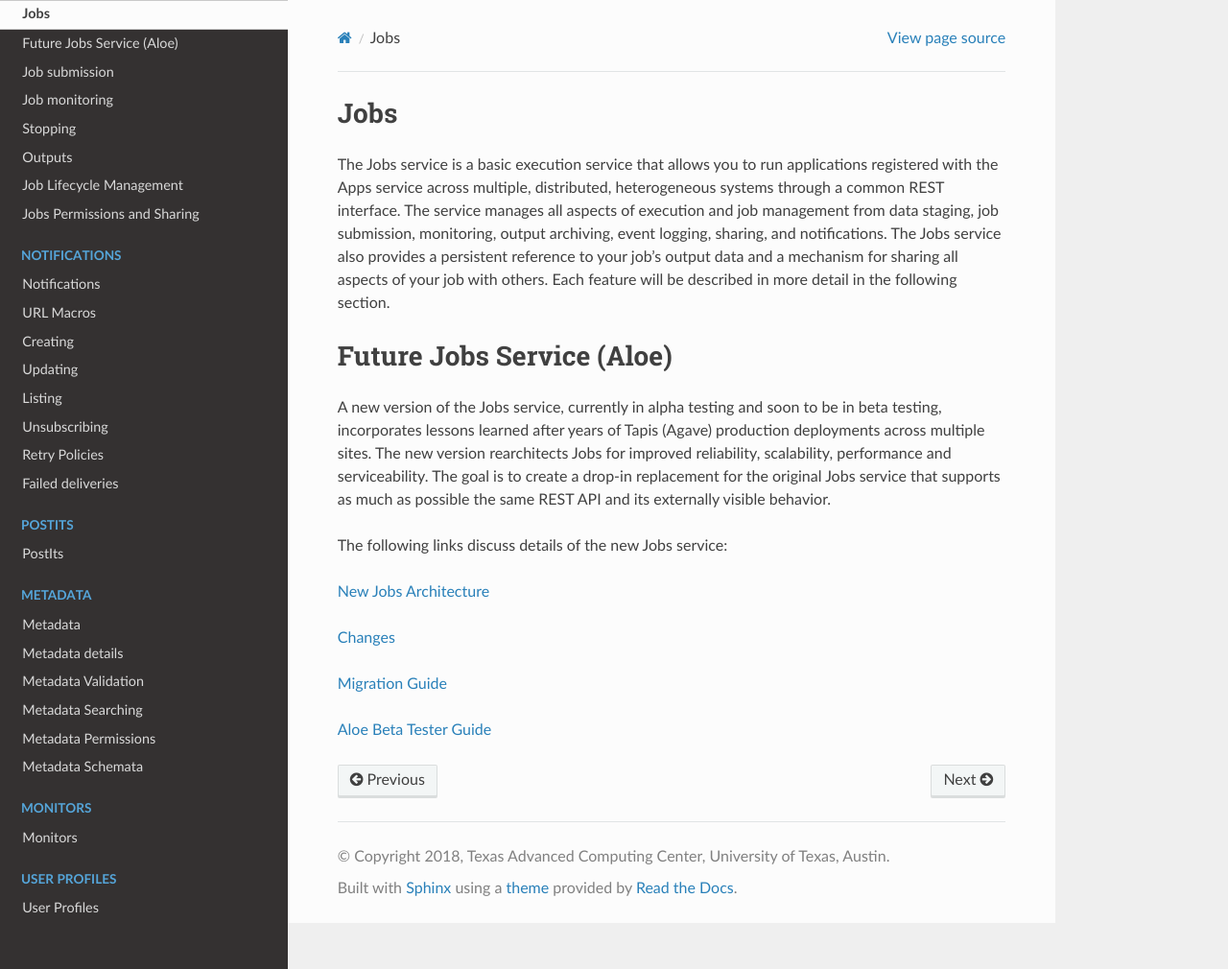
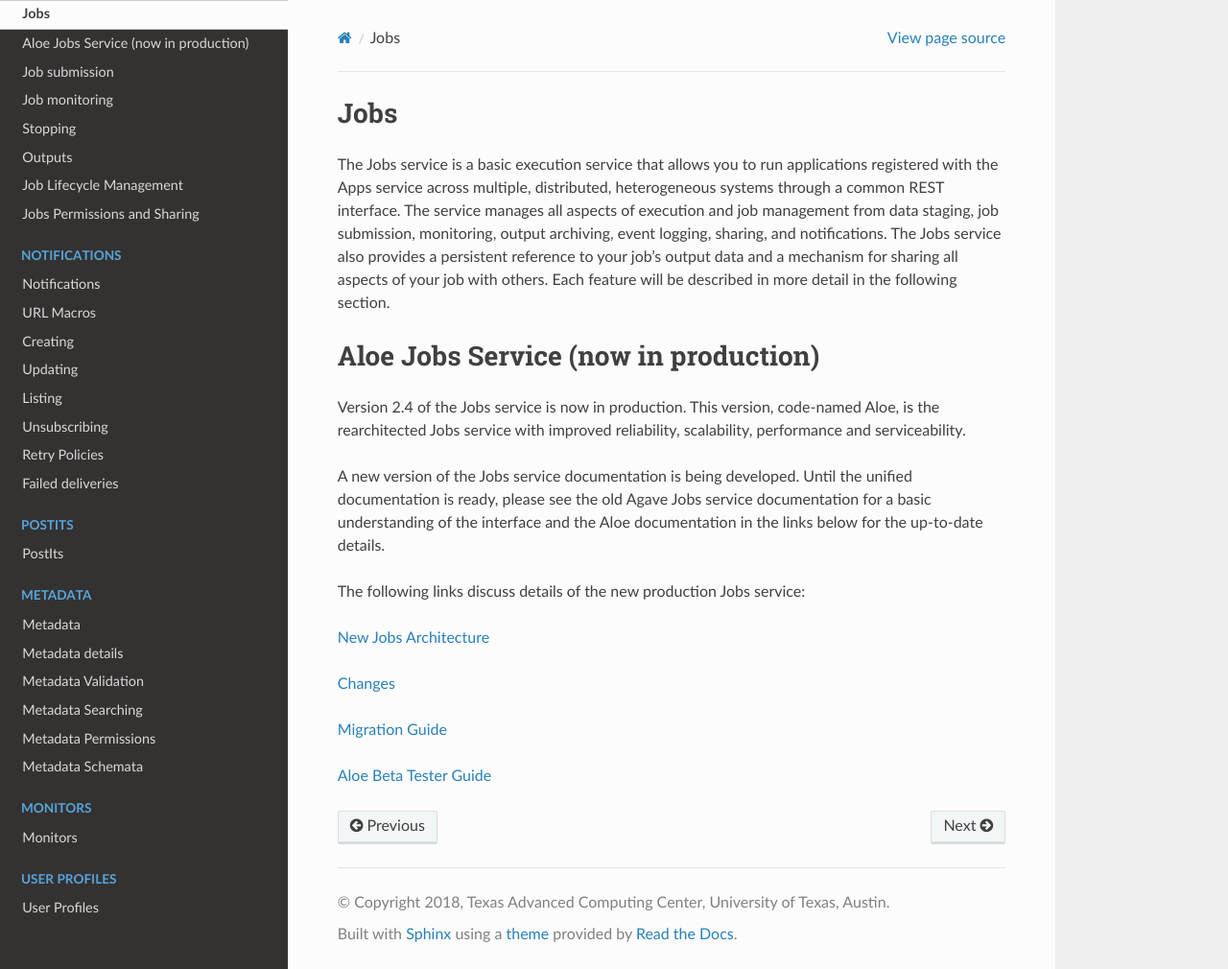
Before and after one commit to TACC-Cloud/agave-docs, a Sphinx documentation site: the page built from docs/agave/guides/jobs/introduction.rst, in a window 1280 px wide and 1010 px high. Shown: the whole window at 96% size. Built offline with Sphinx 7.4.7 and the Read the Docs theme 2.0.0, drawn with Linux system fonts in a browser that asks for light colours; pages that are not in the unit, such as notebooks, are missing from menus.

Commit message:
aloe production changes

```diff
--- a/docs/agave/guides/jobs/introduction.rst
+++ b/docs/agave/guides/jobs/introduction.rst
@@ -4,12 +4,14 @@
 
 The Jobs service is a basic execution service that allows you to run applications registered with the Apps service across multiple, distributed, heterogeneous systems through a common REST interface. The service manages all aspects of execution and job management from data staging, job submission, monitoring, output archiving, event logging, sharing, and notifications. The Jobs service also provides a persistent reference to your job's output data and a mechanism for sharing all aspects of your job with others. Each feature will be described in more detail in the following section.
 
-Future Jobs Service (Aloe)
---------------------------
+Aloe Jobs Service (now in production)
+-------------------------------------
 
-A new version of the Jobs service, currently in alpha testing and soon to be in beta testing, incorporates lessons learned after years of Tapis (Agave) production deployments across multiple sites.  The new version rearchitects Jobs for improved reliability, scalability, performance and serviceability.  The goal is to create a drop-in replacement for the original Jobs service that supports as much as possible the same REST API and its externally visible behavior.
+Version 2.4 of the Jobs service is now in production.  This version, code-named Aloe, is the rearchitected Jobs service with improved reliability, scalability, performance and serviceability.
 
-The following links discuss details of the new Jobs service:
+A new version of the Jobs service documentation is being developed.  Until the unified documentation is ready, please see the old Agave Jobs service documentation for a basic understanding of the interface and the Aloe documentation in the links below for the up-to-date details.
+
+The following links discuss details of the new production Jobs service:
 
 `New Jobs Architecture <aloe-job-architecture.html>`_
 
```
Also changed, not shown: docs/agave/guides/jobs/aloe-job-changes.rst (+0 -11 lines).
